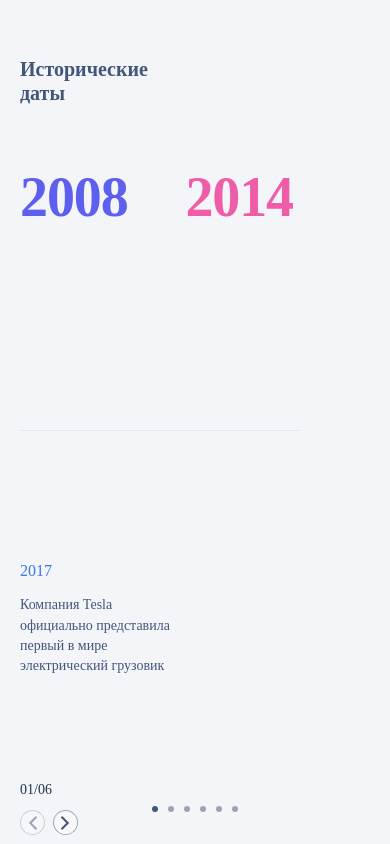
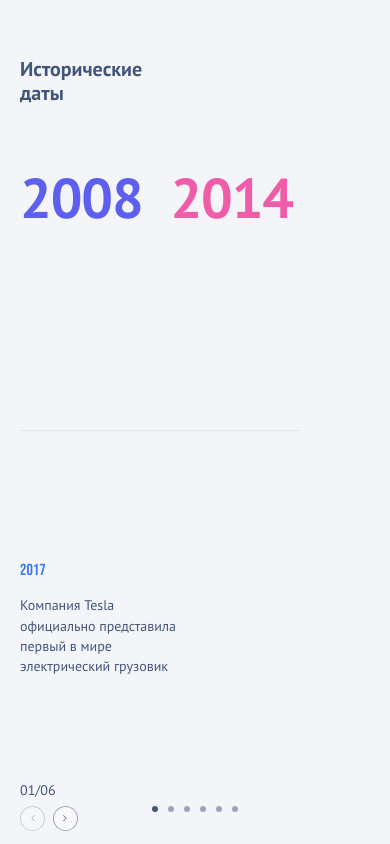
Before and after one commit to KarimovFreedlee/calendar-app, a React (Vite) app: page / in a window 390 px wide. Built offline with nearby package versions, Linux system fonts and the light colour scheme.

Commit message:
added fonts

```diff
--- a/package.json
+++ b/package.json
@@ -9,6 +9,7 @@
     "preview": "vite preview"
   },
   "dependencies": {
+    "@fontsource/bebas-neue": "^4.5.9",
     "@reduxjs/toolkit": "^1.9.1",
     "@types/react-redux": "^7.1.25",
     "react": "^18.2.0",
--- a/src/App.scss
+++ b/src/App.scss
@@ -1,3 +1,5 @@
+@import url(https://fonts.googleapis.com/css?family=PT+Sans:400,400italic,700,700italic);
+
 #root {
   padding: 0;
   max-width: 1280px;
--- a/src/App.tsx
+++ b/src/App.tsx
@@ -1,5 +1,6 @@
 import './App.scss'
 import Body from './components/body'
+import "@fontsource/bebas-neue";
 
 function App() {
   return (
--- a/src/components/body.tsx
+++ b/src/components/body.tsx
@@ -53,7 +53,7 @@ export default function Body() {
             </div>
             <Circle/>
             <div className={counterClass}>
-                <div>
+                <div className='text'>
                     0{currentIndex}/0{getBlocksLength()}
                 </div>
                 <div className={buttonsClass}>
--- a/src/css/body.scss
+++ b/src/css/body.scss
@@ -397,6 +397,19 @@
             letter-spacing: 0em;
             text-align: left;
 
+            .text {
+                width: 41px;
+                height: 14px;
+                left: 20.17px;
+                top: 505px;
+                font-family: 'PT Sans';
+                font-style: normal;
+                font-weight: 400;
+                font-size: 14px;
+                line-height: 18px;
+                color: #42567A;
+            }
+
             .buttons-container {
                 display: flex;
 
@@ -418,6 +431,10 @@
 
                     &-left {
                         transform: rotateZ(0deg);
+                    }
+
+                    svg {
+                        height: 6.25px;
                     }
 
                     &:disabled,
--- a/src/css/slider.scss
+++ b/src/css/slider.scss
@@ -109,11 +109,12 @@
             left: 20px;
             top: 313px;
 
-            font-family: 'Bebas Neue';
+            font-family: "Bebas Neue";
             font-style: normal;
             font-weight: 400;
             font-size: 16px;
             line-height: 120%;
+
 
             text-transform: uppercase;
 
```
Also changed, not shown: src/assets/arrow-small.svg (added), 1 other file (tests, documents, lock files or other folders).
